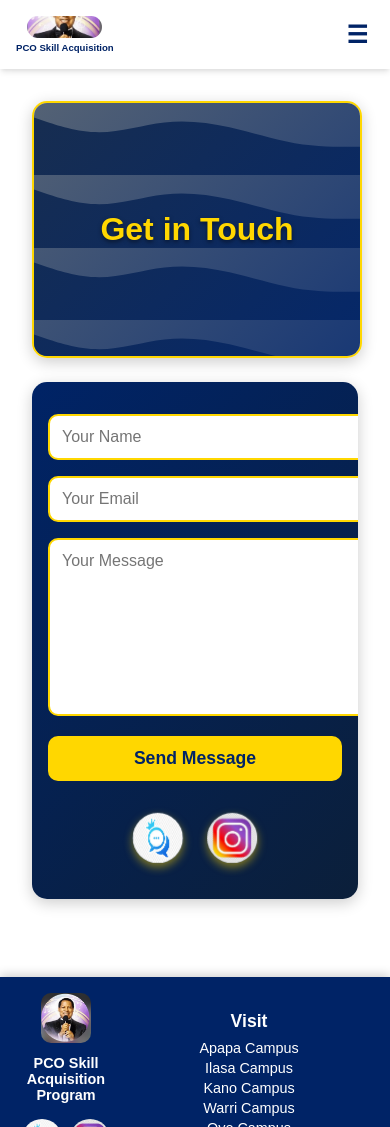
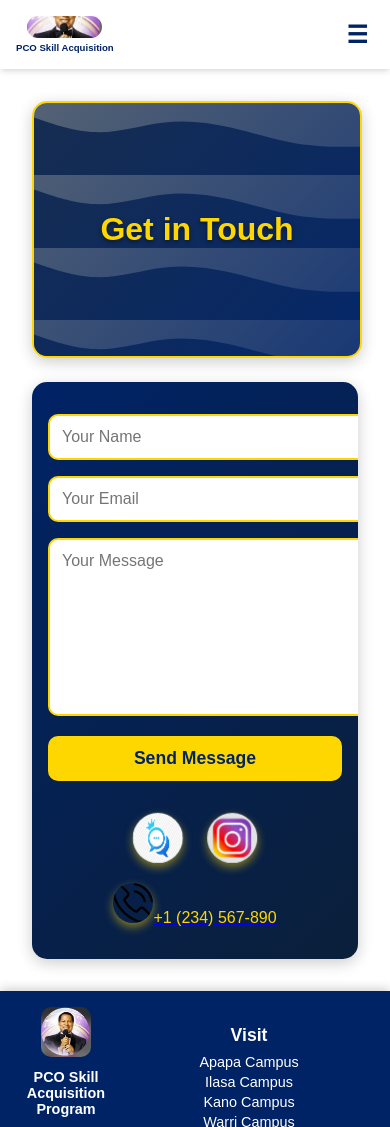
Before and after one commit to pco-skill-acquisition/pcoskillacquisition, a Next.js app: page /contact-us in a window 390 px wide. Shown: the top 1127 px of the page. Built offline with nearby package versions, Linux system fonts and the light colour scheme.

Commit message:
Update contact-us/page.tsx and style.module.css to add phone icon and number

```diff
--- a/app/contact-us/page.tsx
+++ b/app/contact-us/page.tsx
@@ -76,6 +76,12 @@ export default function ContactUs() {
             <Image src="/instagram-logo.png" alt="Instagram" width={50} height={50} className={styles.socialIcon} />
           </a>
         </div>
+        <div className={styles.phoneSection}>
+          <a href="tel:+1234567890">
+            <Image src="/phone-icon.png" alt="Phone" width={40} height={40} className={styles.phoneIcon} />
+            <span className={styles.phoneNumber}>+1 (234) 567-890</span>
+          </a>
+        </div>
       </section>
     </main>
   );
--- a/app/contact-us/style.module.css
+++ b/app/contact-us/style.module.css
@@ -121,6 +121,38 @@
   animation: pulse 2s infinite;
 }
 
+.phoneSection {
+  display: flex;
+  justify-content: center;
+  align-items: center;
+  gap: 0.5rem;
+  margin-top: 1rem;
+  animation: fadeIn 1s ease-in-out 0.6s;
+}
+
+.phoneIcon {
+  border-radius: 50%;
+  box-shadow: 0 4px 10px rgba(255, 215, 0, 0.5);
+  transition: transform 0.3s ease, box-shadow 0.3s ease;
+}
+
+.phoneIcon:hover {
+  transform: scale(1.2);
+  box-shadow: 0 6px 15px rgba(255, 215, 0, 0.7);
+}
+
+.phoneNumber {
+  font-family: "Gilroy", sans-serif;
+  font-size: 1rem;
+  color: #ffd700;
+  text-decoration: none;
+  transition: color 0.3s ease;
+}
+
+.phoneNumber:hover {
+  color: #ffffff;
+}
+
 .socialIcon {
   border-radius: 50%;
   box-shadow: 0 4px 10px rgba(255, 215, 0, 0.5);
@@ -171,6 +203,10 @@
   .submitButton {
     font-size: 1.2rem;
   }
+
+  .phoneNumber {
+    font-size: 1.2rem;
+  }
 }
 
 @media (min-width: 1024px) {
@@ -181,4 +217,12 @@
   .socialSection {
     gap: 2rem;
   }
+
+  .phoneSection {
+    gap: 0.75rem;
+  }
+
+  .phoneNumber {
+    font-size: 1.3rem;
+  }
 }
```
Also changed, not shown: public/phone-icon.png (added).
